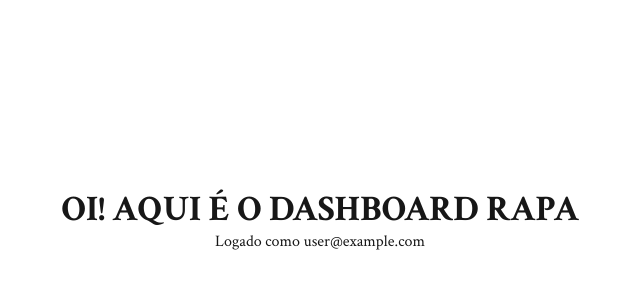
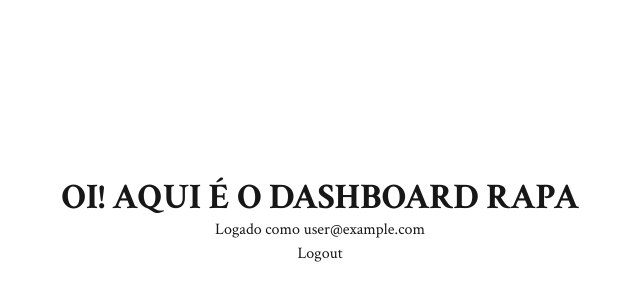
Before and after one commit to markgomer/micro-saas-template, a Next.js app: page /dashboard in a window 1280 px wide. Shown: the part 178-478 px from the top of the page, without its empty margins (320-960 px from the left). Built offline with nearby package versions, Linux system fonts and the light colour scheme; no server answers; sample sign-in values are in the browser's storage.

Commit message:
Implement logout button

```diff
--- a/app/(project)/dashboard/page.tsx
+++ b/app/(project)/dashboard/page.tsx
@@ -1,5 +1,7 @@
 import { auth } from "@/lib/auth"
 import { redirect } from "next/navigation";
+
+import { handleAuth } from "@/actions/handle-auth";
 
 export default async function Dashboard() {
     const session = await auth();
@@ -12,10 +14,15 @@ export default async function Dashboard() {
         <div className="flex flex-col items-center justify-center h-screen">
             <h1 className="text-4xl font-bold">OI! AQUI É O DASHBOARD RAPA</h1>
             <p>
-                {session?.user?.email ?
-                    `Logado como ${session?.user?.email}` :
-                    "TU TA AQUI SEM TA LOGADO, EU FIZ ALGO ERRADO"}
+                {session?.user?.email
+                    ? `Logado como ${session?.user?.email}`
+                    : "TU TA AQUI SEM TA LOGADO, EU FIZ ALGO ERRADO"}
             </p>
+            {session?.user?.email && (
+                <form action={handleAuth}>
+                    <button type="submit">Logout</button>
+                </form>
+            )}
         </div>
     )
 }
--- a/app/(project)/login/page.tsx
+++ b/app/(project)/login/page.tsx
@@ -1,10 +1,10 @@
-import { handleLogin } from "@/actions/handle-login";
+import { handleAuth } from "@/actions/handle-auth";
 
 export default function Login() {
     return (
         <div className="flex flex-col items-center justify-center h-screen">
             <h1 className="text-4xl font-bold">FAZ O LOGIN AI PO</h1>
-            <form action={handleLogin}>
+            <form action={handleAuth}>
                 <button type="submit">Sign in with Google</button>
             </form>
         </div>
--- /dev/null
+++ b/app/actions/handle-auth.ts
@@ -0,0 +1,16 @@
+"use server"
+
+import { auth, signIn, signOut } from "@/lib/auth"
+
+export async function handleAuth() {
+    const session = await auth();
+
+    if(session) {
+        return await signOut({
+            redirectTo: "/"
+        })
+    }
+    await signIn("google", {
+        redirectTo: "/dashboard"
+    })
+}
--- a/app/actions/handle-login.ts
+++ /dev/null
@@ -1,9 +0,0 @@
-"use server"
-
-import { signIn } from "@/lib/auth"
-
-export async function handleLogin() {
-    await signIn("google", {
-        redirectTo: "/dashboard"
-    })
-}
```
